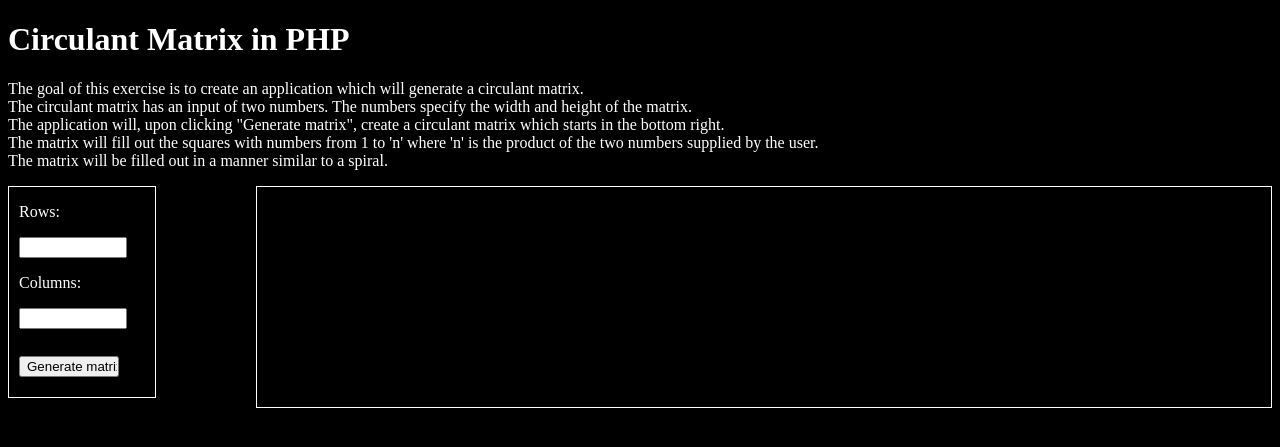
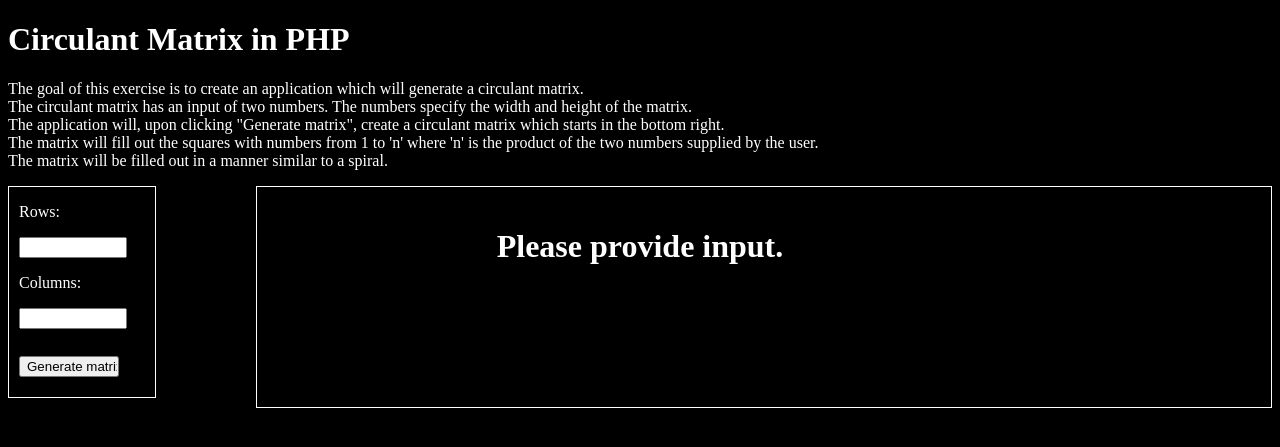
Before and after one commit to tnebes/edunova-pp23, a PHP site: page / in a window 1280 px wide. Shown: the top 447 px of the page. Run offline with PHP 8.4, Linux system fonts and the light colour scheme.

Commit message:
Basic skeleton of circulant matrix is finished.

```diff
--- a/circulant-matrix/matrix.php
+++ b/circulant-matrix/matrix.php
@@ -24,10 +24,14 @@
 
     function main() : void
     {
-        if (checkInput() != 0)
+        $inputValidity = checkInput();
+
+        if ($inputValidity != 0)
         {
+            printError($inputValidity);
             exit(1); // something went wrong.
         }
+
         $columns = ((int) $_GET['columns']);
         $rows = ((int) $_GET['rows']);
         $desiredNumber = $columns * $rows;
@@ -79,6 +83,25 @@
             return 2; // input not valid
         }
         return 0;
+    }
+
+    function printError(int $code) : void
+    {
+        $begin = '<h1>';
+        $message = '';
+        $end = '</h1>';
+
+        switch($code)
+        {
+            case 0: break;
+            case 1: $message = 'Please provide input.';
+                    break;
+            case 2: $message = 'Input is not valid.';
+                    break;
+            default: $message = 'Something went wrong.';
+                    break;
+        }
+        print($begin . $message . $end);
     }
 
     /**
@@ -166,6 +189,9 @@
         print("</pre>");
     }
 
+    /**
+     * Function generates the contents and the cell itself.
+     */
     function generateCell(int $number) : string
     {
         $begin = "<div class=\"matrixContent\">";
--- a/circulant-matrix/style.css
+++ b/circulant-matrix/style.css
@@ -73,10 +73,10 @@ input:focus
     flex-direction: row;
 }
 
-.row::before
+/* .row::before
 {
 
-}
+} */
 
 .matrixContent
 {
@@ -93,8 +93,3 @@ input:focus
     align-content: center;
     flex-direction: column;
 }
-
-.matrixContent::before::before
-{
-    content:"-"
-}
```
